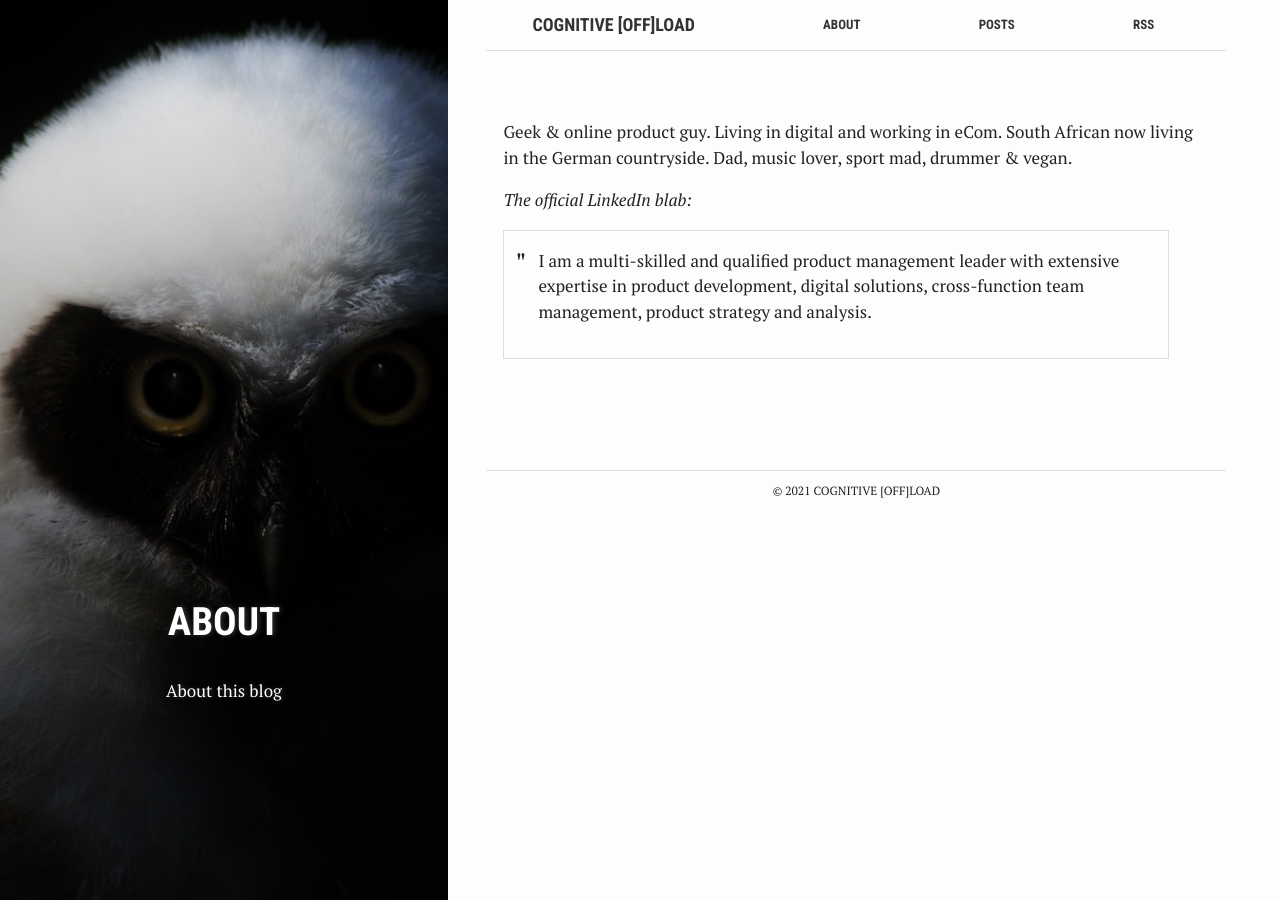
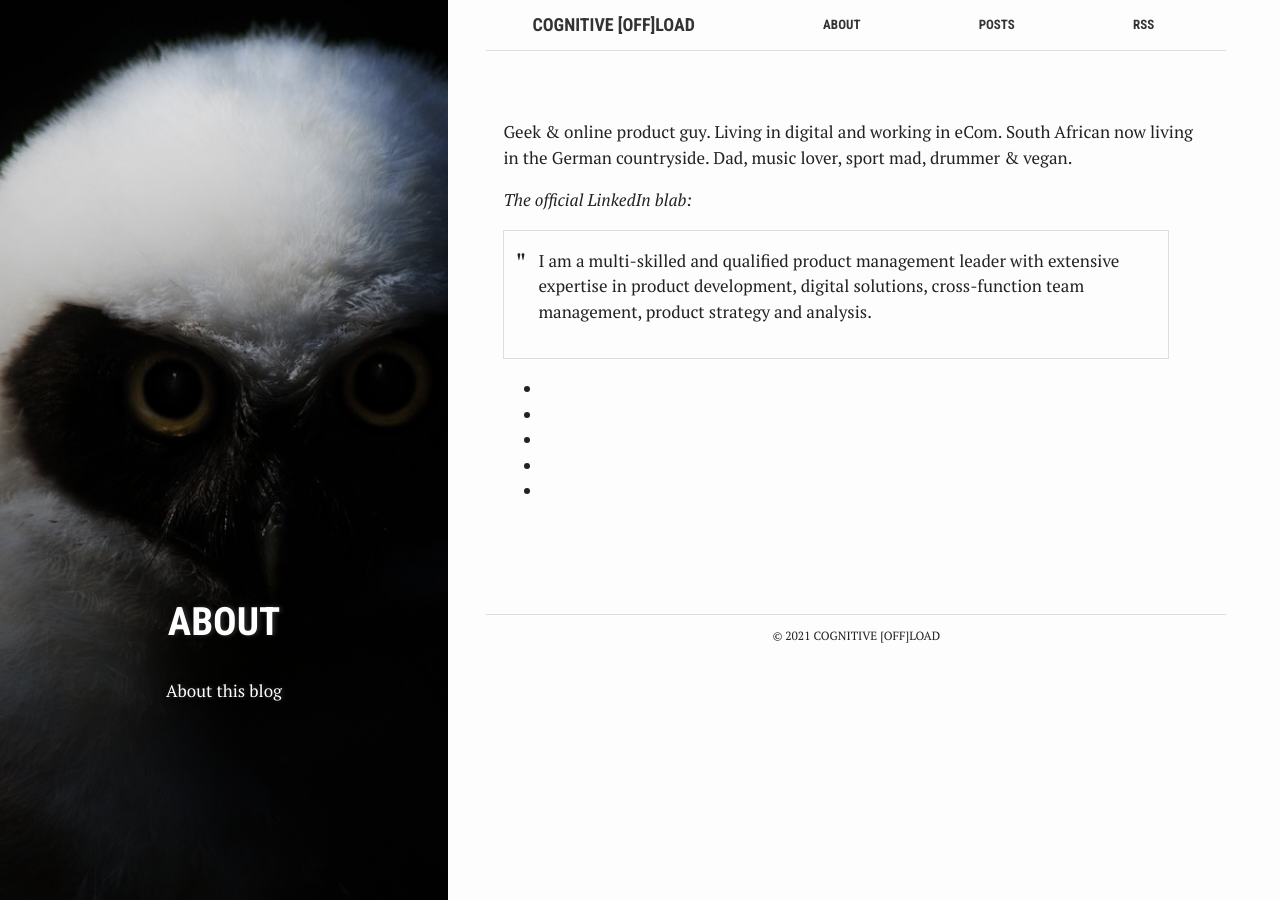
Before and after one commit to andrewshawza/cognitive, a Jekyll site: the page built from about.md, in a window 1280 px wide. Built offline with Jekyll 4.4.1, drawn with Linux system fonts in a browser that asks for light colours.

Commit message:
Update about.md

```diff
--- a/about.md
+++ b/about.md
@@ -13,3 +13,31 @@
 *The official LinkedIn blab:*
 
 > I am a multi-skilled and qualified product management leader with extensive expertise in product development, digital solutions, cross-function team management, product strategy and analysis.
+
+  <ul>
+        {% if site.social-twitter %}
+          <li><a href="https://twitter.com/{{ site.social-twitter }}" target="_blank"><i class="fa fa-twitter" aria-hidden="true"></i></a></li>
+        {% else %}
+          <li><a href="https://twitter.com/artemsheludko_" target="_blank"><i class="fa fa-twitter" aria-hidden="true"></i></a></li>
+        {% endif %}
+        {% if site.social-facebook %}
+          <li><a href="https://facebook.com/{{ site.social-facebook }}" target="_blank"><i class="fa fa-facebook" aria-hidden="true"></i></a></li>
+        {% else %}
+          <li><a href="https://facebook.com/" target="_blank"><i class="fa fa-facebook" aria-hidden="true"></i></a></li>
+        {% endif %}
+        {% if site.social-github %}
+          <li class="github"><a href="http://github.com/{{site.social-github}}" target="_blank"><i class="fa fa-github"></i></a></li>
+        {% else %}
+          <li class="github"><a href="http://github.com/" target="_blank"><i class="fa fa-github" aria-hidden="true"></i></a></li>
+        {% endif %}
+        {% if site.social-linkedin %}
+          <li class="linkedin"><a href="https://in.linkedin.com/in/{{site.social-linkedin}}" target="_blank"><i class="fa fa-linkedin"></i></a></li>
+        {% else %}
+          <li class="linkedin"><a href="https://in.linkedin.com/" target="_blank"><i class="fa fa-linkedin" aria-hidden="true"></i></a></li>
+        {% endif %}
+        {% if site.social-email %}
+          <li class="email"><a href="mailto:{{site.social-email}}"><i class="fa fa-envelope-o"></i></a></li>
+        {% else %}
+          <li class="email"><a href="mailto:example.david@blog.com"><i class="fa fa-envelope-o" aria-hidden="true"></i></a></li>
+        {% endif %}
+      </ul>
```
